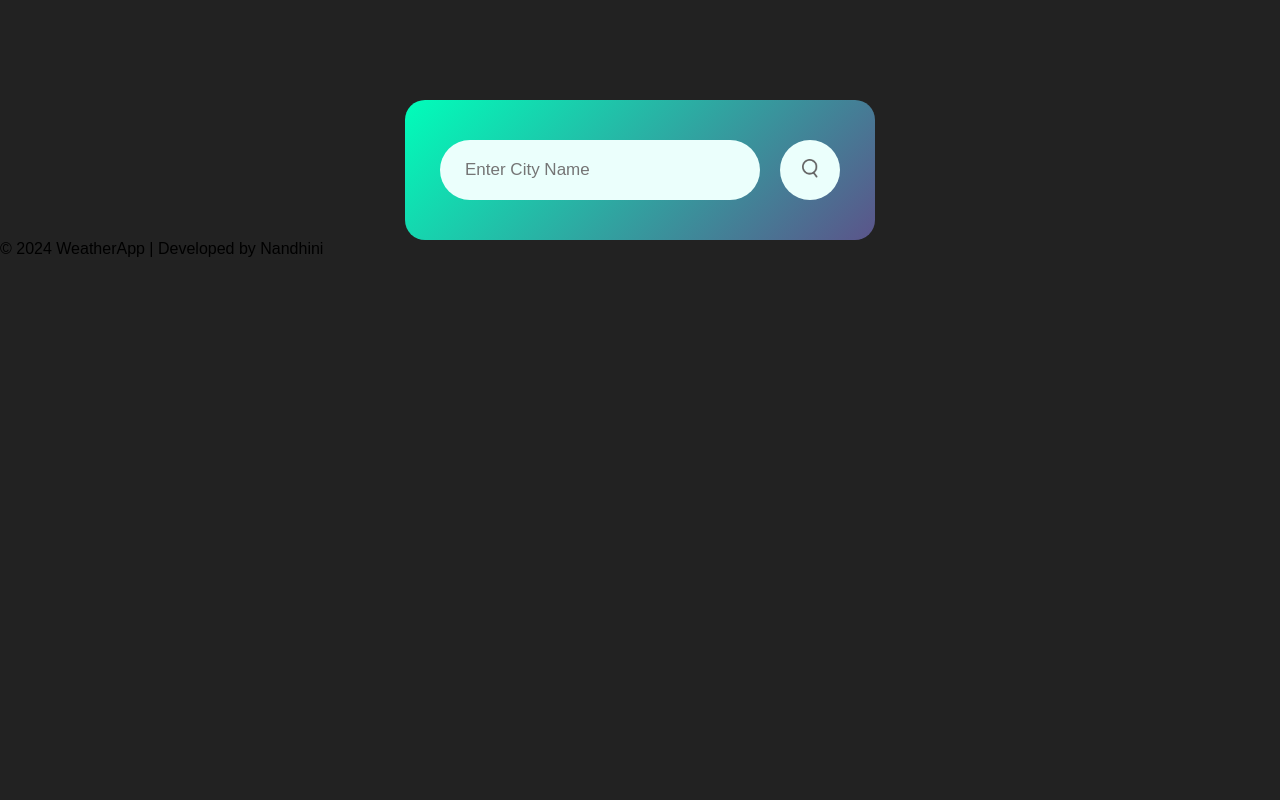
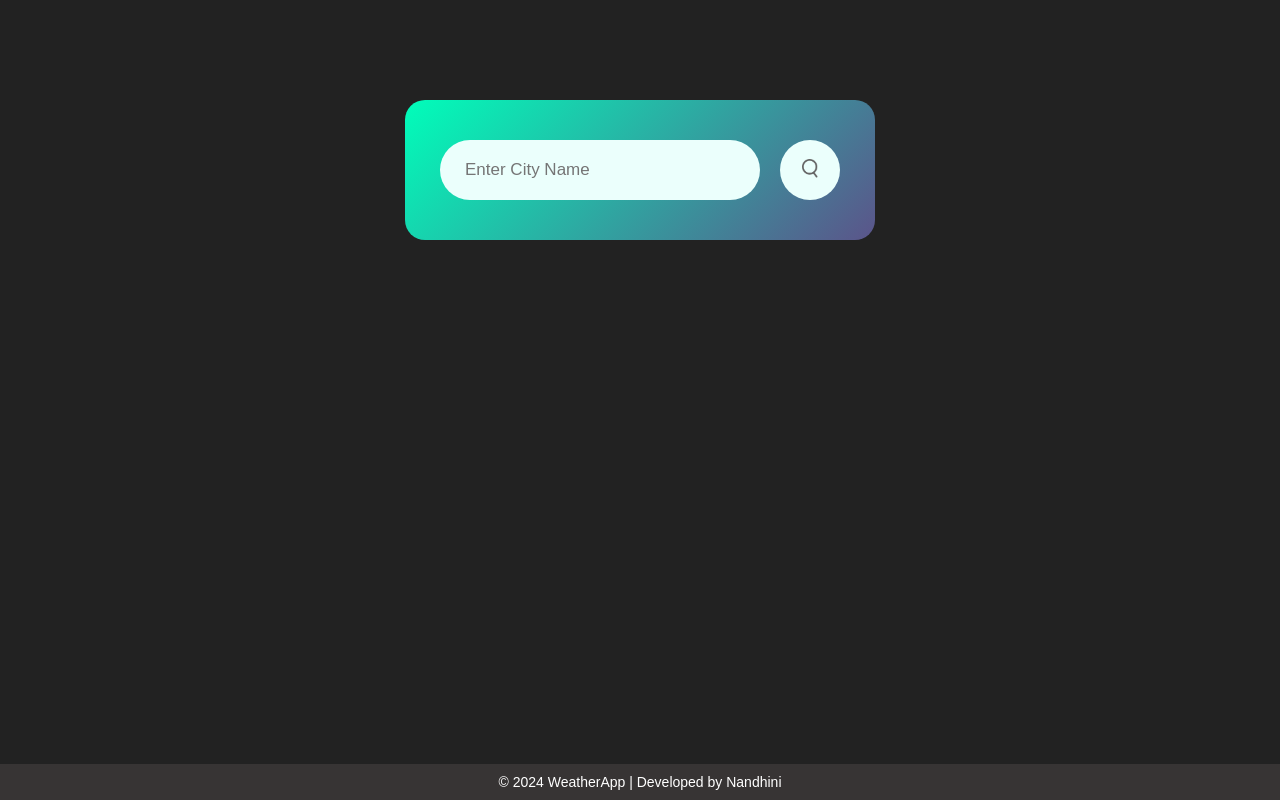
Before and after one commit to Nandhini14-rdm/WEB_DEVELOPMENT, a plain HTML site: page index.html in a window 1280 px wide. Drawn offline with Linux system fonts and the light colour scheme.

Commit message:
Update style.css

```diff
--- a/style.css
+++ b/style.css
@@ -103,3 +103,19 @@ body{
     margin-top: 4px;
     display: none;
 }
+
+.footer {
+    background-color: #373434;
+    color: white;
+    text-align: center;
+    padding: 10px 0;
+    position: fixed;
+    bottom: 0;
+    width: 100%;
+    font-size: 14px;
+}
+
+.footer p {
+    margin: 0;
+    font-family: Arial, sans-serif;
+}
```
